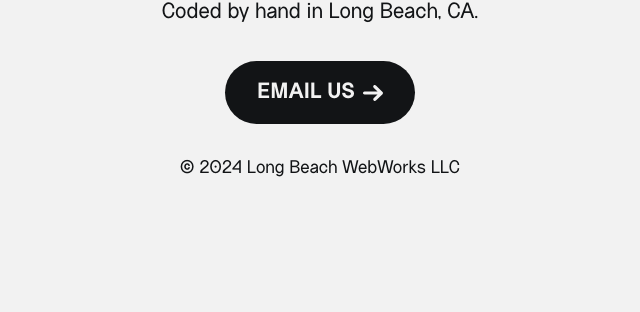
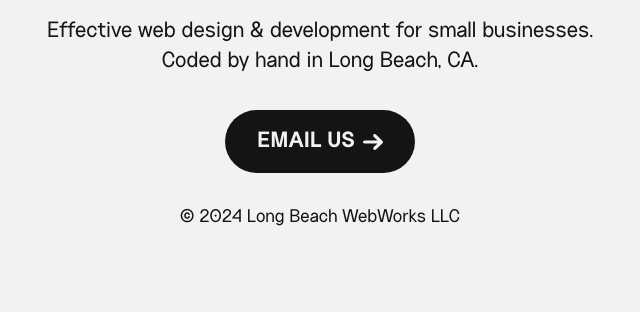
Before and after one commit to longbeachwebworks/long-beach-webworks, a plain HTML site: page index.html in a window 1280 px wide. Shown: the part 488-800 px from the top of the page, without its empty margins (320-960 px from the left). Drawn offline with Linux system fonts and the light colour scheme; files whose address does not match are found by name.

Commit message:
Updated some stuff
Fixed hero section placement.

```diff
--- a/css/core-styles.css
+++ b/css/core-styles.css
@@ -56,7 +56,10 @@
 }
 
 body {
-  min-height: 100vh;
+  min-height: 100dvh;
+  display: flex;
+  align-items: center;
+  justify-content: center;
   color: var(--black);
   background-color: var(--white);
 }
```
